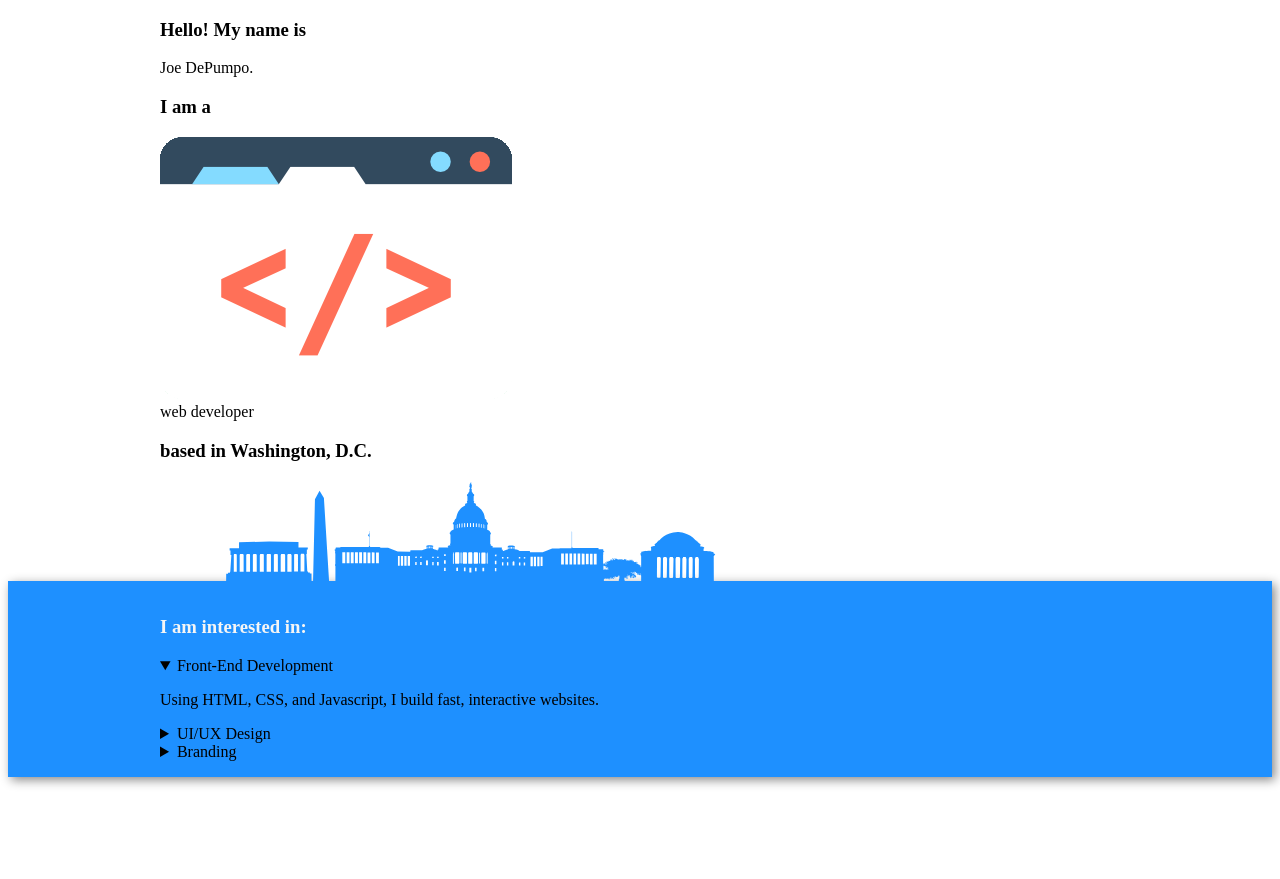
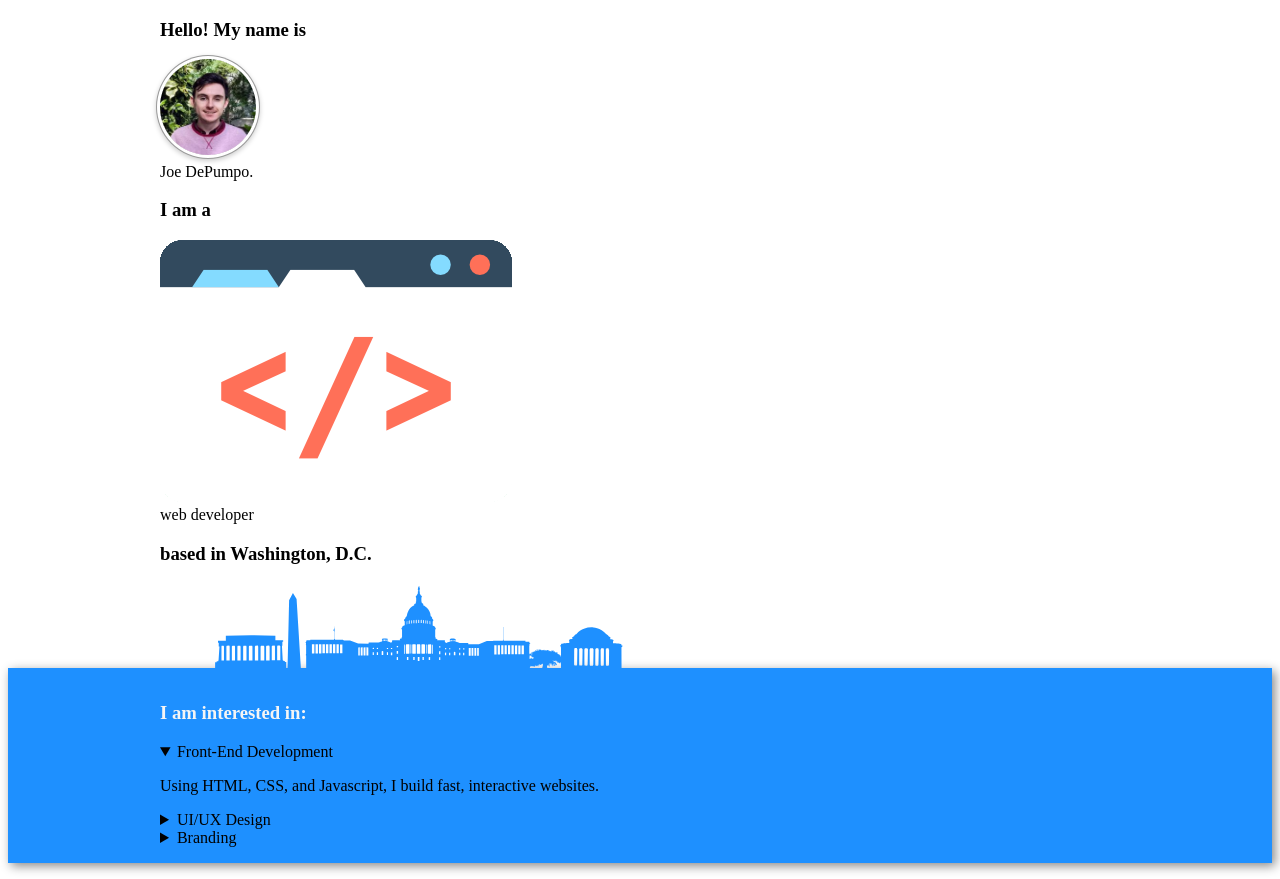
Before and after one commit to jdepumpo/LitFinFinal, a Gatsby site: page / in a window 1280 px wide. Before the commit the page ends 800 px from the top, so only its background shows below. Built offline with nearby package versions, Linux system fonts and the light colour scheme; Gatsby itself is replaced by a stand-in of ours.

Commit message:
updated homepage flexbox, added skills SVGs to img folder

```diff
--- a/src/components/Avatar/avatar.module.css
+++ b/src/components/Avatar/avatar.module.css
@@ -4,6 +4,16 @@
     margin-bottom: .3em;
     position: relative;
 
+    -webkit-border-radius: 50%;
+    -moz-border-radius: 50%;
+    border-radius: 50%;
+
+    -webkit-box-shadow: 0 0 0 3px #fff, 0 0 0 4px #999, 0 2px 5px 4px rgba(0,0,0,.2);
+    -moz-box-shadow: 0 0 0 3px #fff, 0 0 0 4px #999, 0 2px 5px 4px rgba(0,0,0,.2);
+    box-shadow: 0 0 0 3px #fff, 0 0 0 4px #999, 0 2px 5px 4px rgba(0,0,0,.2);
+  }
+  .index {
+    margin-bottom:.2rem;
     -webkit-border-radius: 50%;
     -moz-border-radius: 50%;
     border-radius: 50%;
--- a/src/components/Header/index.js
+++ b/src/components/Header/index.js
@@ -21,9 +21,9 @@ const Header = () => (
     <div
       style={{
         margin: '0 auto',
-        padding: '1rem 0',
+        padding: '1rem 1rem',
         maxWidth: '960px',
-        overflow: 'auto',
+        overflow: 'hidden',
       }}
     >
         <Link
--- a/src/components/Skyline/skyline.module.css
+++ b/src/components/Skyline/skyline.module.css
@@ -1,7 +1,9 @@
 .skyline {
     object-fit: 'contain';
     vertical-align: bottom;
-    max-width: 600px;
+    max-width: 500px;
     max-height: auto;
     fill: dodgerblue;
+    margin: 0;
+    padding: 0;
 }
--- a/src/layouts/index.css
+++ b/src/layouts/index.css
@@ -103,10 +103,26 @@ details[open] summary {
   align-items: center;
   flex-direction: row;
   flex-wrap: nowrap;
+  padding: .7rem 0;
+  margin-bottom: 0rem;
+}
+#flex-container-bottom {border-bottom: 2px solid lightgrey; padding: .7rem 0 1.5rem 0}
+
+img.flex-container {
+  object-fit: contain;
+  max-width: 100px;
+  max-height: auto;
 }
 .flex-column {
   flex-direction: column;
   flex-wrap: nowrap;
+  text-align: center;
+}
+.flex-row {
+  flex-direction: row;
+  flex-wrap: wrap;
+  text-align: center;
+  align-items: center;
 }
 .HeroText {
   color: dodgerblue;
--- a/src/pages/index.js
+++ b/src/pages/index.js
@@ -7,29 +7,33 @@ import avi from '../components/Avatar/avatar.module.css'
 import avatar from '../img/avatar.jpg'
 import laptop from'../img/laptop.png'
 
+
 const IndexPage = () => (
   <div>
     <Container className={containerStyle.containerNoPad}>
     <div className='flex-container flex-column'>
     <div>
-        <h3 className="HeroTextHighlight">Hello! My name is</h3>
+        <h3 className="flex-container HeroTextHighlight">Hello! My name is</h3>
     </div>
     <div>
-        <span className="pageTitleNoBorder">Joe DePumpo.</span>
+    <img className={avi.index+' '+avi.big} src={avatar} alt="Avatar" />
     </div>
     <div>
-        <h3 className="HeroTextHighlight">I am a</h3>
+        <span className="flex-container pageTitleNoBorder" id="flex-container-bottom">Joe DePumpo.</span>
     </div>
     <div>
-      <img src={laptop} />
+        <h3 className="flex-container HeroTextHighlight">I am a</h3>
     </div>
     <div>
-    <span className="pageTitleNoBorder">web developer</span>
+      <img src={laptop} className="flex-container" />
     </div>
-    <div><h3 className="HeroTextHighlight">based in Washington, D.C.</h3></div>
-    <div><Skyline /></div>
+    <div>
+    <span className="flex-container pageTitleNoBorder">web developer</span>
     </div>
-    </Container>
+    <div><h3 className="flex-container HeroTextHighlight">based in Washington, D.C.</h3></div>
+  </div>
+    <div className="flex-column"><Skyline /></div>
+      </Container>
       <Container className={containerStyle.blue}>
           <h3 className={containerStyle.whiteText}>I am interested in:</h3>
             <details open>
```
Also changed, not shown: src/img/css.svg (added), src/img/html.svg (added), src/img/js.svg (added), src/img/react.svg (added).
